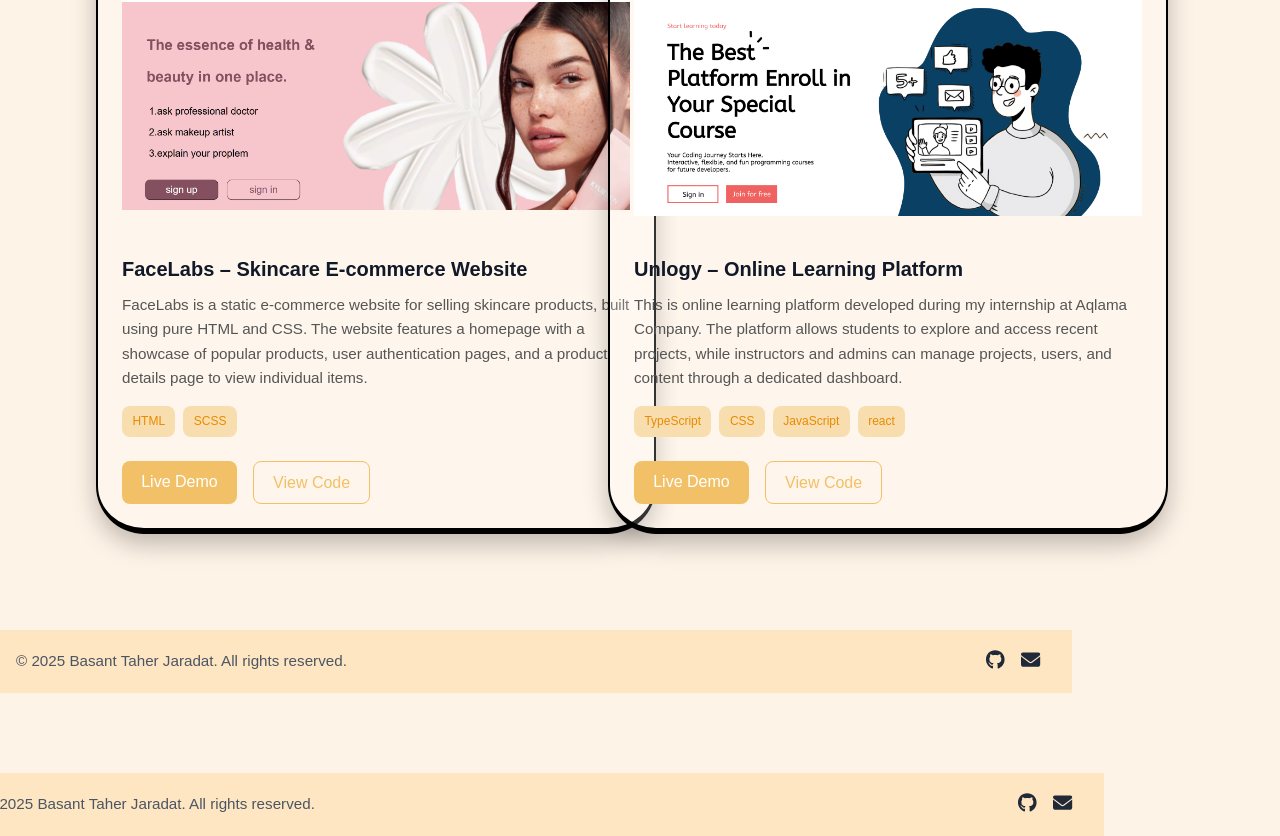
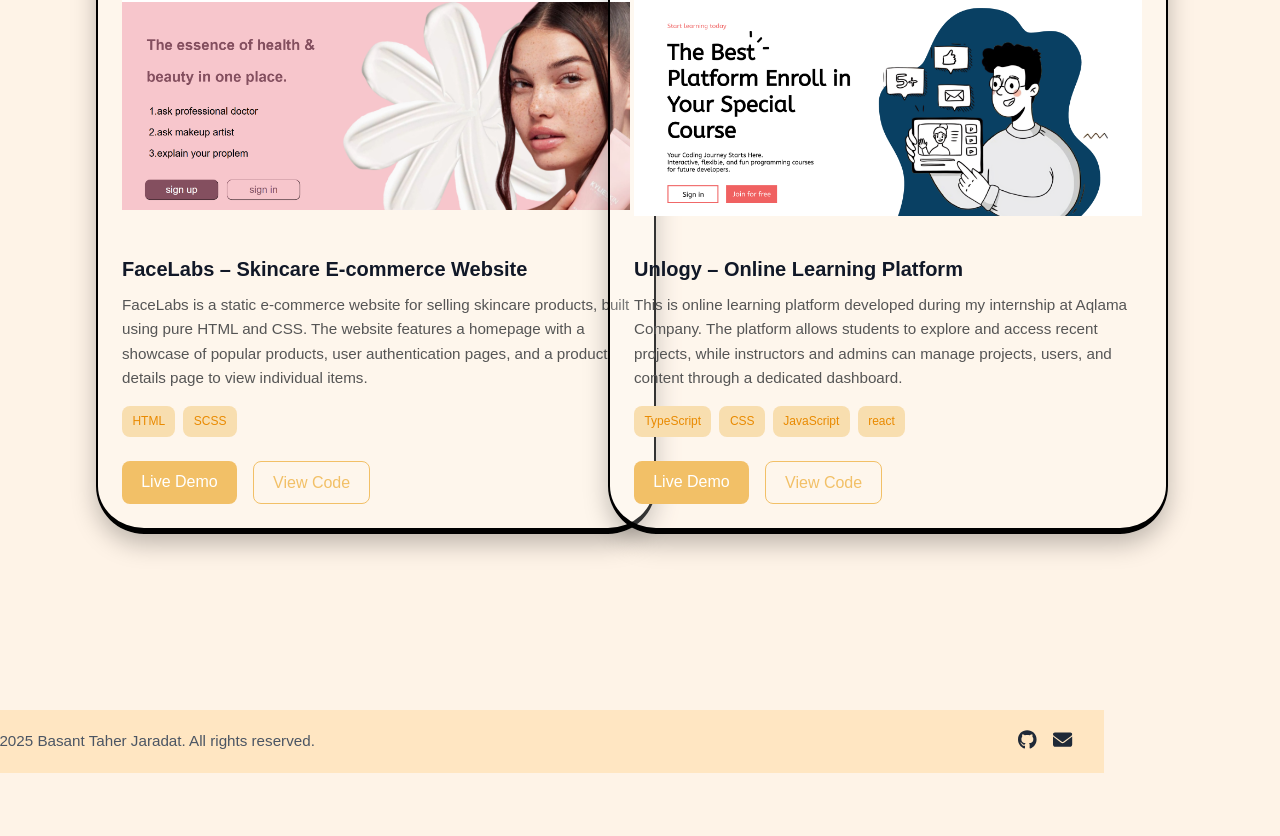
Before and after one commit to basantjaradat/Portfolio, a Next.js app: page / in a window 1280 px wide. Shown: the part 941-1777 px from the top of the page. After the commit the page ends 1714 px from the top, so only its background shows below. Built offline with nearby package versions, Linux system fonts and the light colour scheme.

Commit message:
Update index.jsx

```diff
--- a/src/pages/index.jsx
+++ b/src/pages/index.jsx
@@ -3,13 +3,12 @@ import projects from "../data/projects";
 import { FontAwesomeIcon } from "@fortawesome/react-fontawesome";
 import { faShoppingBag, faGraduationCap } from "@fortawesome/free-solid-svg-icons";
 import { faUser } from "@fortawesome/free-regular-svg-icons";
-import Navbar from "../components/Navbar.jsx";
-import Footer from "../components/Footer.jsx";
-
+import Navbar from "../components/Navbar";
+// ❌ Do NOT import Footer here if it's already in Layout
 
 export default function Home() {
   return (
-    <div>
+    <>
       <Navbar />
 
       <div className="container">
@@ -46,9 +45,7 @@ export default function Home() {
             </span>
             <h4>Experience</h4>
             <br />
-          <h1>
-            <strong>Aqlama Company</strong>
-          </h1>
+            <h1><strong>Aqlama Company</strong></h1>
             <br />
             <h3>Remote</h3>
             <h4>Apr 2025 – July 2025</h4>
@@ -60,13 +57,12 @@ export default function Home() {
             </span>
             <h4>Education</h4>
             <br />
-          <h1>
-            <strong>Arab American University</strong>
-          </h1>
+            <h1><strong>Arab American University</strong></h1>
             <h3>Computer Systems Engineering</h3>
           </div>
         </div>
       </div>
+
       <div className="search-box">
         🔍
         <h1>Basant Jaradat</h1>
@@ -90,7 +86,6 @@ export default function Home() {
           </div>
         ))}
       </div>
-      <Footer />
-    </div>
+    </>
   );
-};
+}
```
Lines whose indentation alone changed are shown as unchanged.
